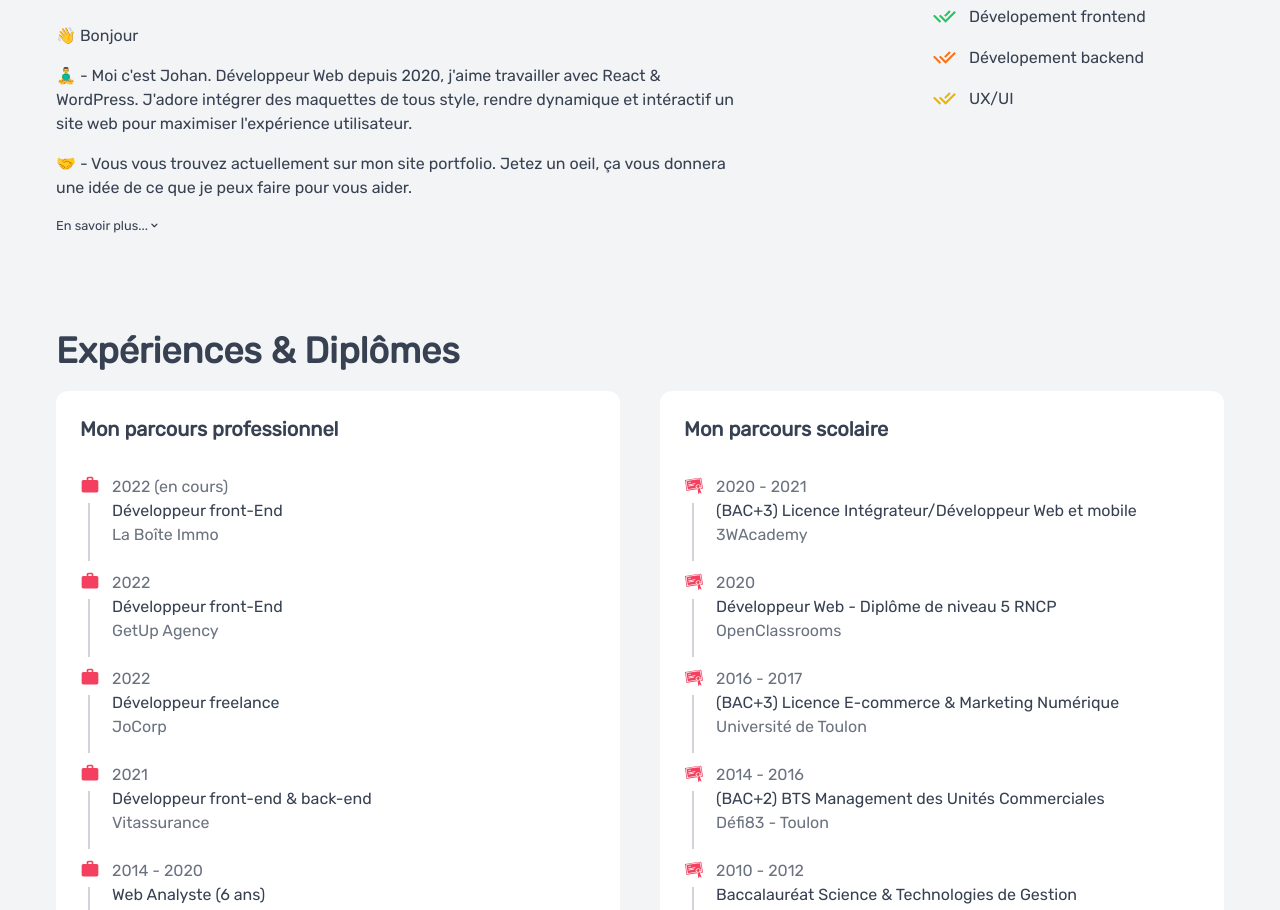
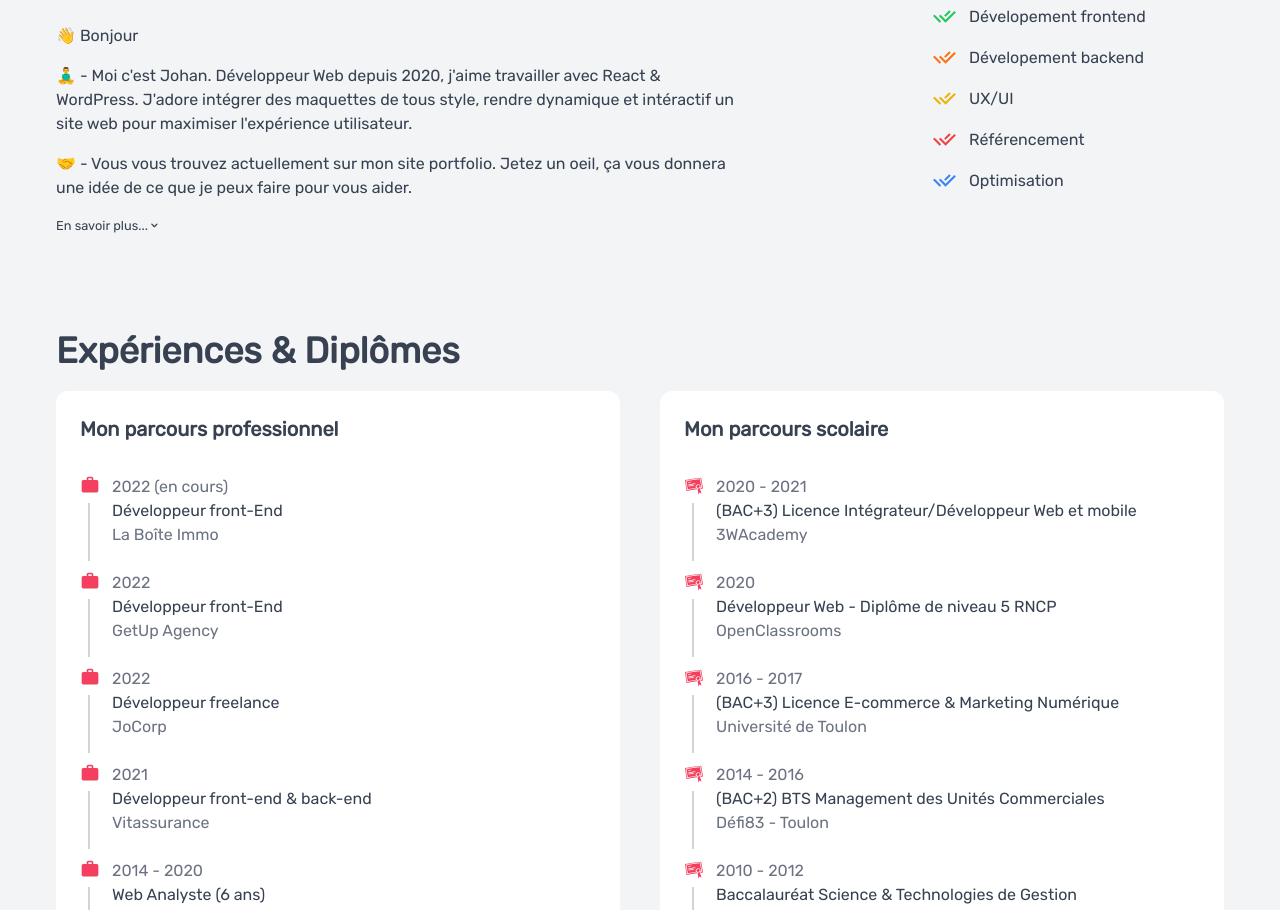
Before and after one commit to brazillierjo/personal-website, a React (Vite) app: page / in a window 1280 px wide. Shown: the part 880-1790 px from the top of the page. Built offline with nearby package versions, Linux system fonts and the light colour scheme.

Commit message:
[Content] implement content first sections

```diff
--- a/src/components/Home/AboutMe.tsx
+++ b/src/components/Home/AboutMe.tsx
@@ -10,7 +10,7 @@ export const AboutMe: React.FC<{}> = () => {
     };
 
     return (
-        <div className='py-4'>
+        <div id='about-me' className='py-4'>
             <h2 className='pb-5 text-4xl font-bold'>À propos de moi</h2>
 
             <div className='flex w-full flex-wrap justify-between'>
@@ -83,6 +83,14 @@ export const AboutMe: React.FC<{}> = () => {
                         <RiCheckDoubleLine className='text-yellow-500' size={25} />
                         <span>UX/UI</span>
                     </div>
+                    <div className='flex items-center gap-3'>
+                        <RiCheckDoubleLine className='text-red-500' size={25} />
+                        <span>Référencement</span>
+                    </div>
+                    <div className='flex items-center gap-3'>
+                        <RiCheckDoubleLine className='text-blue-500' size={25} />
+                        <span>Optimisation</span>
+                    </div>
                 </div>
             </div>
         </div>
--- a/src/components/Home/Main.tsx
+++ b/src/components/Home/Main.tsx
@@ -5,6 +5,11 @@ import { BsArrowDownShort } from "react-icons/bs";
 import Avatar from "../../assets/png/avatar.png";
 
 export const Main: React.FC<{}> = () => {
+    const handleScroll = () => {
+        const aboutMe = document.getElementById("about-me");
+        aboutMe?.scrollIntoView({ behavior: "smooth" });
+    };
+
     return (
         <div className='custom-h-screen relative mx-auto text-center'>
             <div className='absolute top-1/2 left-1/2 flex w-full -translate-y-1/2 -translate-x-1/2 flex-col space-y-3'>
@@ -31,7 +36,11 @@ export const Main: React.FC<{}> = () => {
                     </button>
                 </Link>
             </div>
-            <BsArrowDownShort className='absolute bottom-0 left-1/2 mb-4 -translate-x-1/2 animate-bounce' size={30} />
+            <BsArrowDownShort
+                onClick={handleScroll}
+                className='absolute bottom-0 left-1/2 mb-4 -translate-x-1/2 animate-bounce hover:cursor-pointer'
+                size={30}
+            />
         </div>
     );
 };
```
